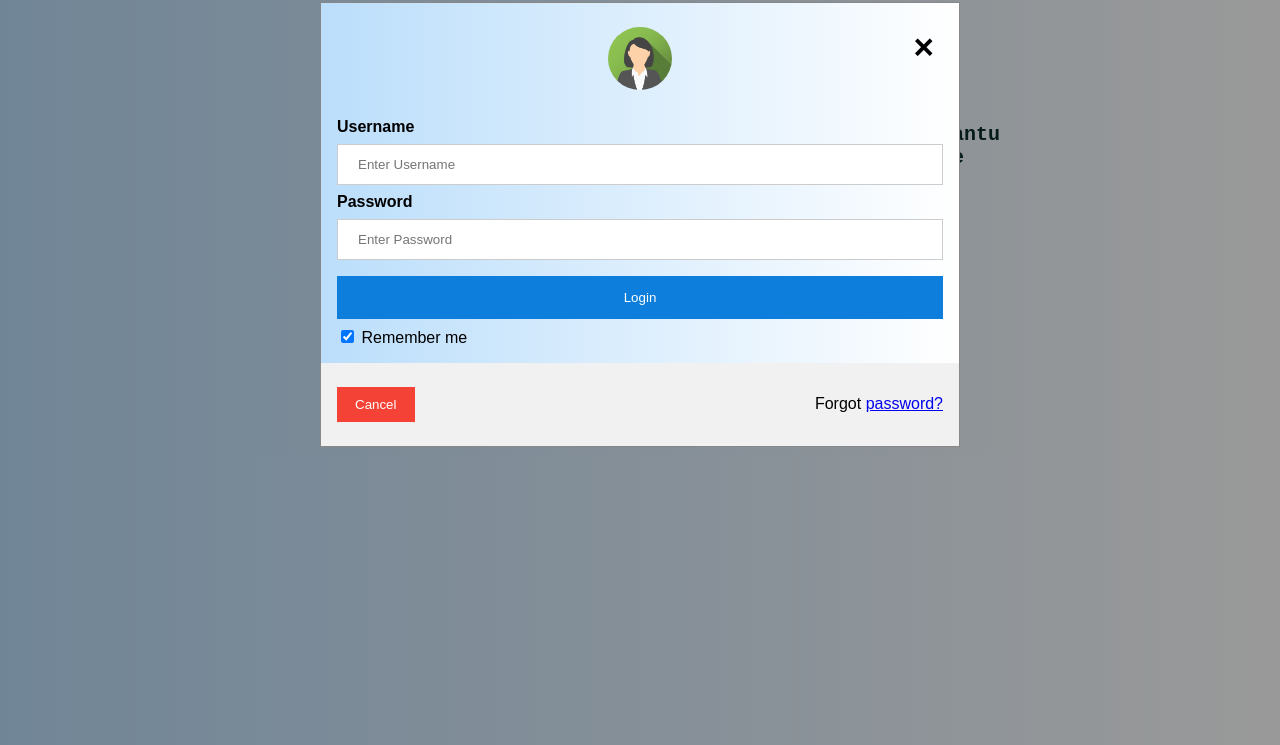
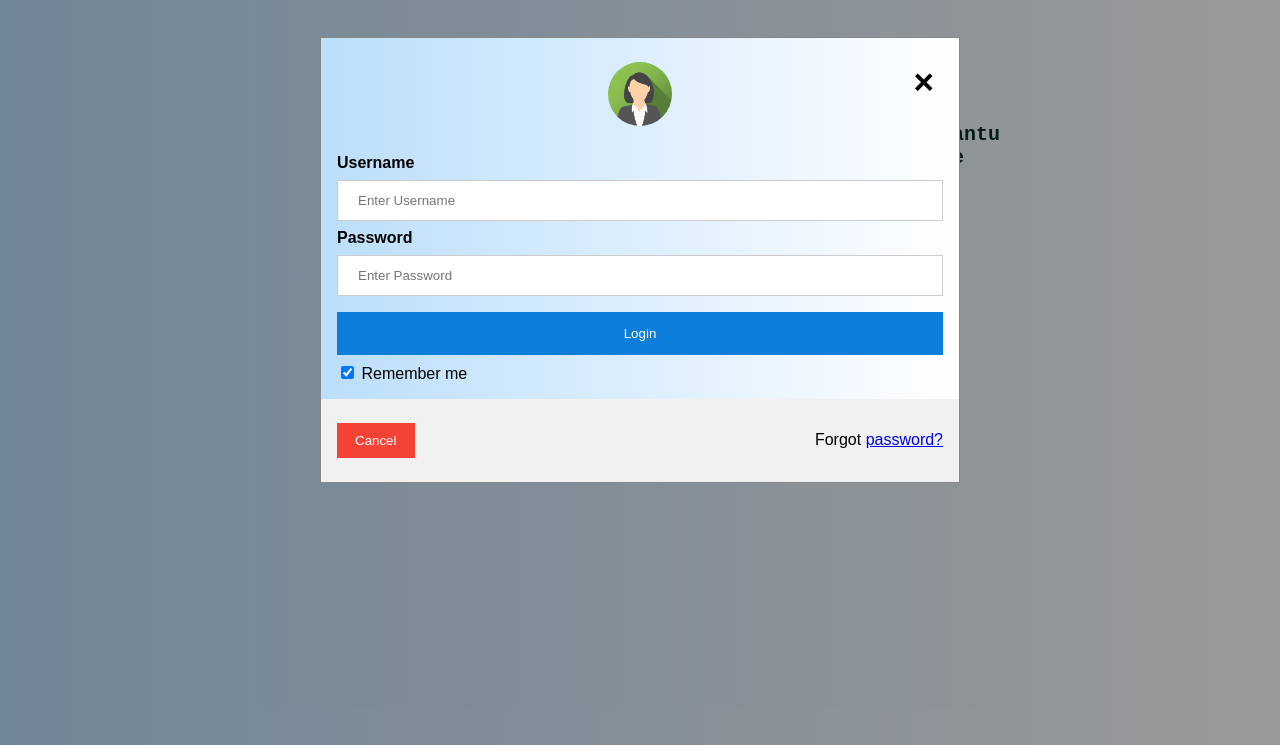
Before and after one commit to ZainDusabe/ansar, a plain HTML site: page index.html in a window 1280 px wide. Both pictures are taken after a click on the link "Injira". Shown: the part 4803-5548 px from the top of the page. Drawn offline with Linux system fonts and the light colour scheme; files whose address does not match are found by name.

Commit message:
Update css.css

```diff
--- a/css.css
+++ b/css.css
@@ -78,7 +78,7 @@ html{
     border: 1px solid #888;
     width: 50%; /* Could be more or less, depending on screen size */
     overflow:hidden;
-    margin-top: -0.2rem;
+    margin-top: 2rem;
 
   }
 
@@ -207,7 +207,7 @@ input[type=text], input[type=password] {
     margin: 5% auto 15% auto; /* 5% from the top, 15% from the bottom and centered */
     border: 1px solid #888;
     width: 50%; /* Could be more or less, depending on screen size */
-    margin-top: -0.2rem;
+    margin-top: 2rem;
     overflow:hidden;
   }
 
```
